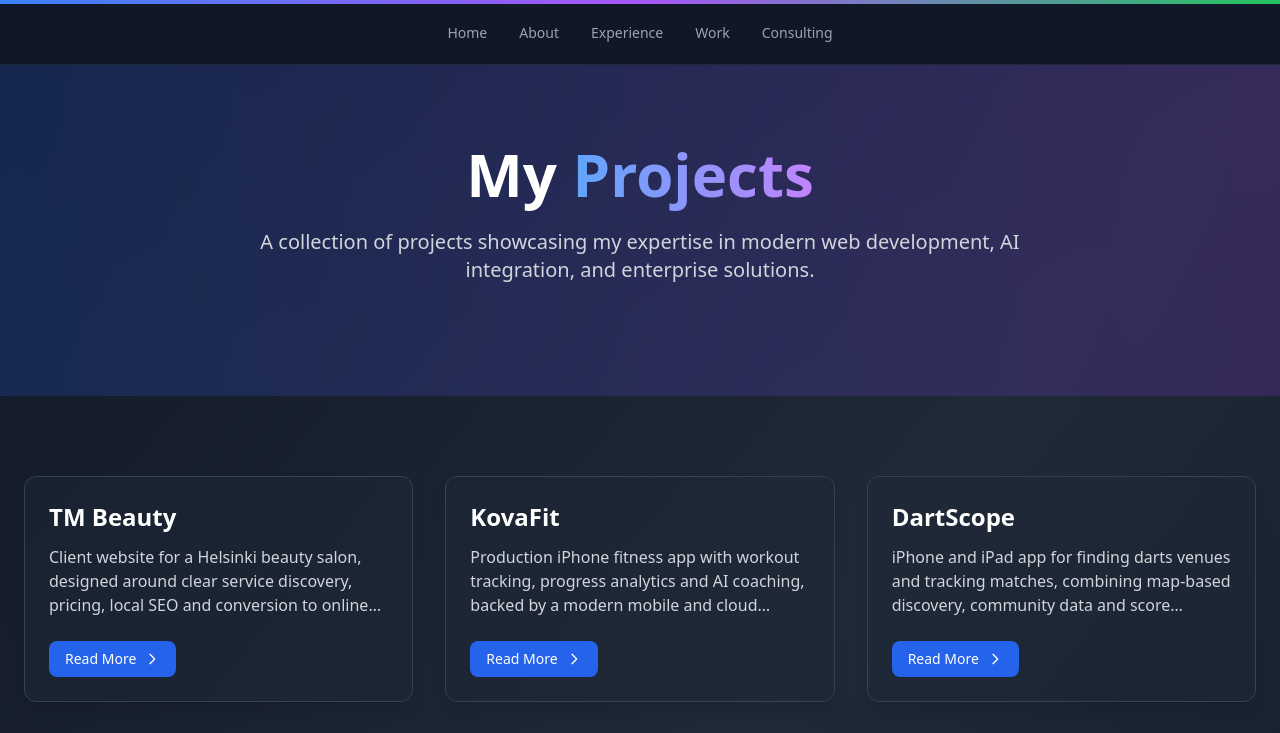
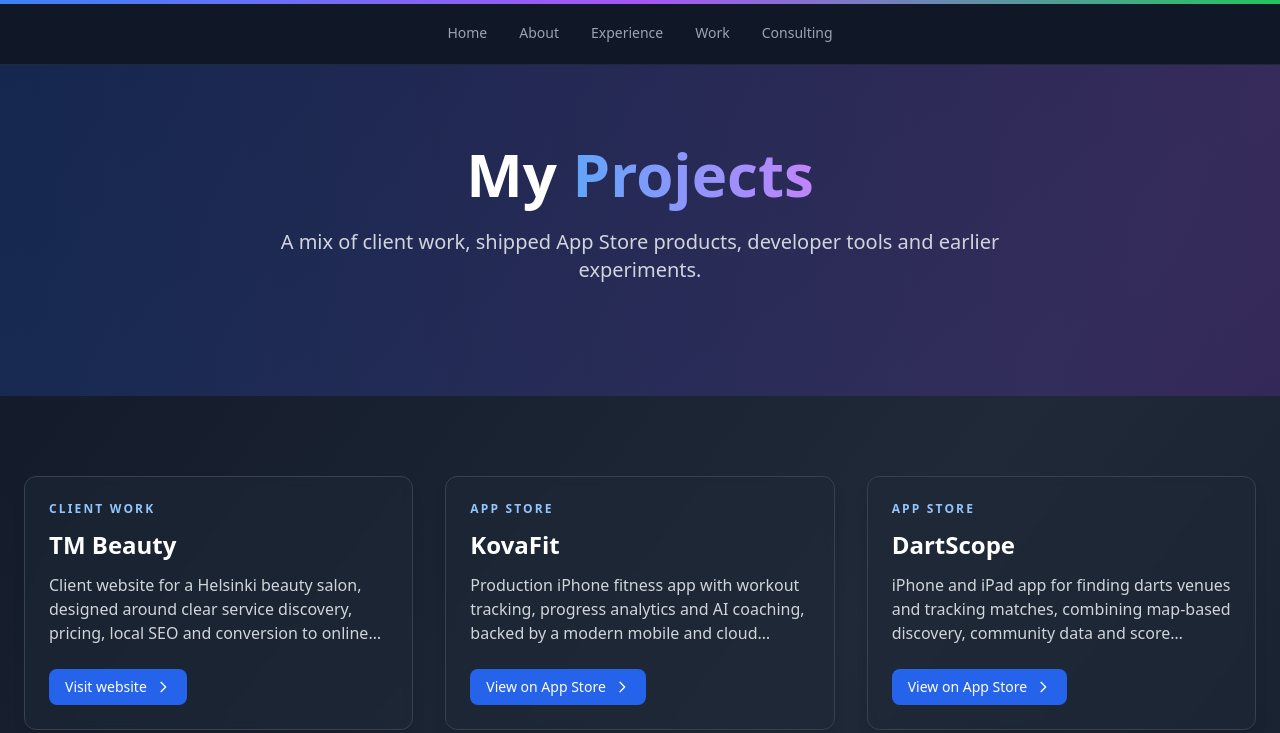
Before and after one commit to vieteri/viet-tran-portfolio, a Next.js app: page /projects in a window 1280 px wide. Shown: the top 733 px of the page. Built offline with nearby package versions, Linux system fonts and the light colour scheme.

Commit message:
feat: support live references in projects page

```diff
--- a/src/app/projects/page.tsx
+++ b/src/app/projects/page.tsx
@@ -3,10 +3,10 @@
 import { ProjectProps } from "@/app/interfaces";
 import { projects } from '@/data/projectsData';
 
-const ProjectItem: React.FC<ProjectProps> = ({ title, slug, description, imageSrc, imageAlt, githubLink }) => (
+const ProjectItem: React.FC<ProjectProps> = ({ title, slug, description, imageSrc, imageAlt, githubLink, externalLink, externalLabel, category }) => (
   <div className="bg-gray-800/50 backdrop-blur-sm border border-gray-700 rounded-xl shadow-lg overflow-hidden hover:border-blue-500/50 transition-all duration-300 hover:transform hover:scale-105">
     {imageSrc && (
-      <Link href={`/projects/${slug}`} className="block relative overflow-hidden">
+      <Link href={externalLink || `/projects/${slug}`} target={externalLink ? "_blank" : undefined} rel={externalLink ? "noopener noreferrer" : undefined} className="block relative overflow-hidden">
         <Image
           src={imageSrc}
           alt={imageAlt || title}
@@ -18,18 +18,21 @@
       </Link>
     )}
     <div className="p-6">
+      {category && <p className="text-xs uppercase tracking-[0.18em] text-blue-300 font-semibold mb-3">{category}</p>}
       <h3 className="text-2xl font-semibold mb-3 text-white">
-        <Link href={`/projects/${slug}`} className="hover:text-blue-400 transition-colors">
+        <Link href={externalLink || `/projects/${slug}`} target={externalLink ? "_blank" : undefined} rel={externalLink ? "noopener noreferrer" : undefined} className="hover:text-blue-400 transition-colors">
           {title}
         </Link>
       </h3>
       <p className="text-gray-300 mb-6 line-clamp-3">{description}</p>
       <div className="flex items-center justify-between">
         <Link
-          href={`/projects/${slug}`}
+          href={externalLink || `/projects/${slug}`}
+          target={externalLink ? "_blank" : undefined}
+          rel={externalLink ? "noopener noreferrer" : undefined}
           className="inline-flex items-center px-4 py-2 bg-blue-600 text-white rounded-lg hover:bg-blue-700 transition-colors duration-200 text-sm"
         >
-          Read More
+          {externalLink ? (externalLabel || 'Open project') : 'Read More'}
           <svg className="w-4 h-4 ml-2" fill="none" stroke="currentColor" viewBox="0 0 24 24">
             <path strokeLinecap="round" strokeLinejoin="round" strokeWidth={2} d="M9 5l7 7-7 7" />
           </svg>
@@ -64,8 +67,7 @@
               My <span className="text-transparent bg-clip-text bg-gradient-to-r from-blue-400 to-purple-400">Projects</span>
             </h1>
             <p className="text-xl text-gray-300 mb-8 max-w-3xl mx-auto">
-              A collection of projects showcasing my expertise in modern web development, AI integration,
-              and enterprise solutions.
+              A mix of client work, shipped App Store products, developer tools and earlier experiments.
             </p>
           </div>
         </div>
```
